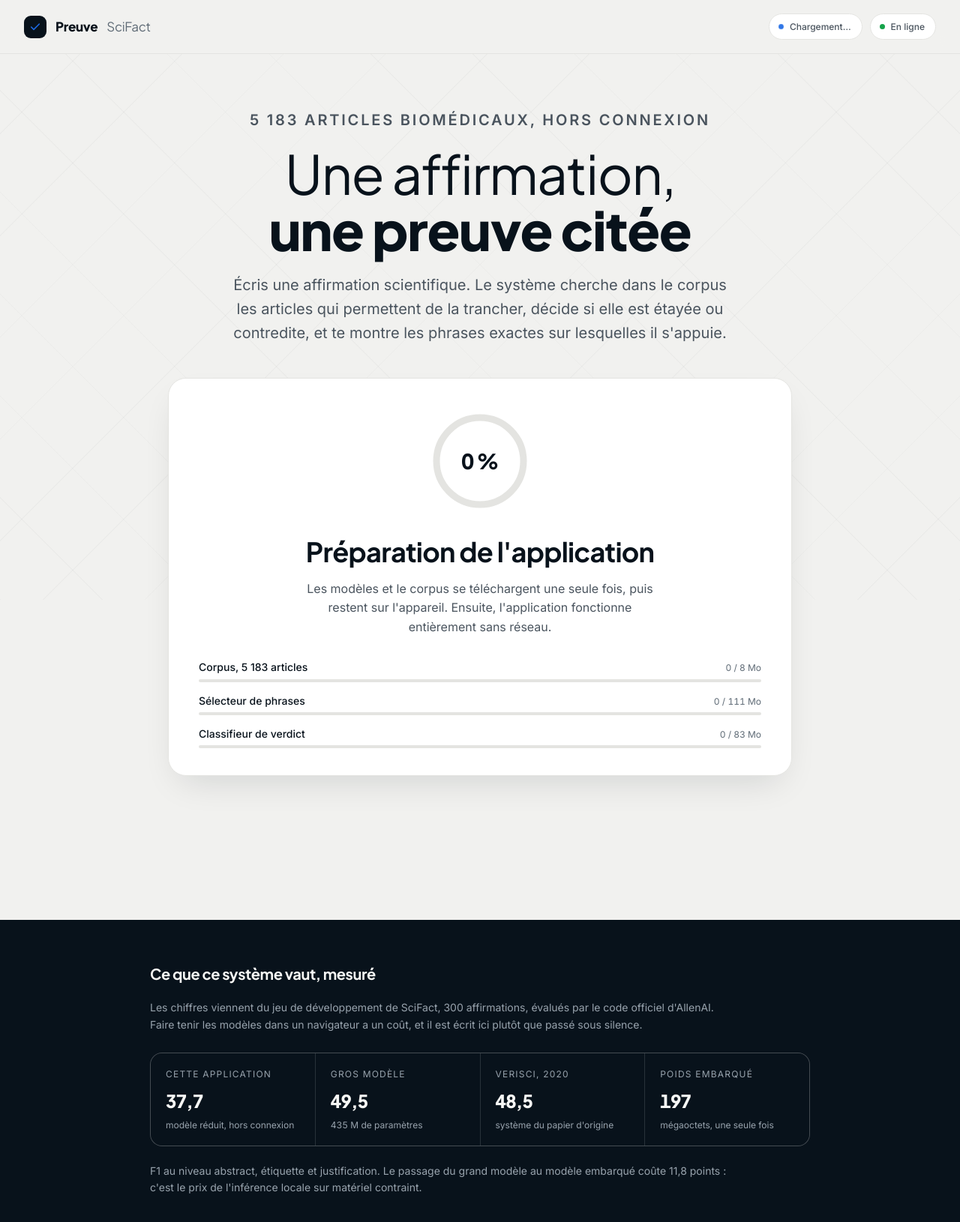
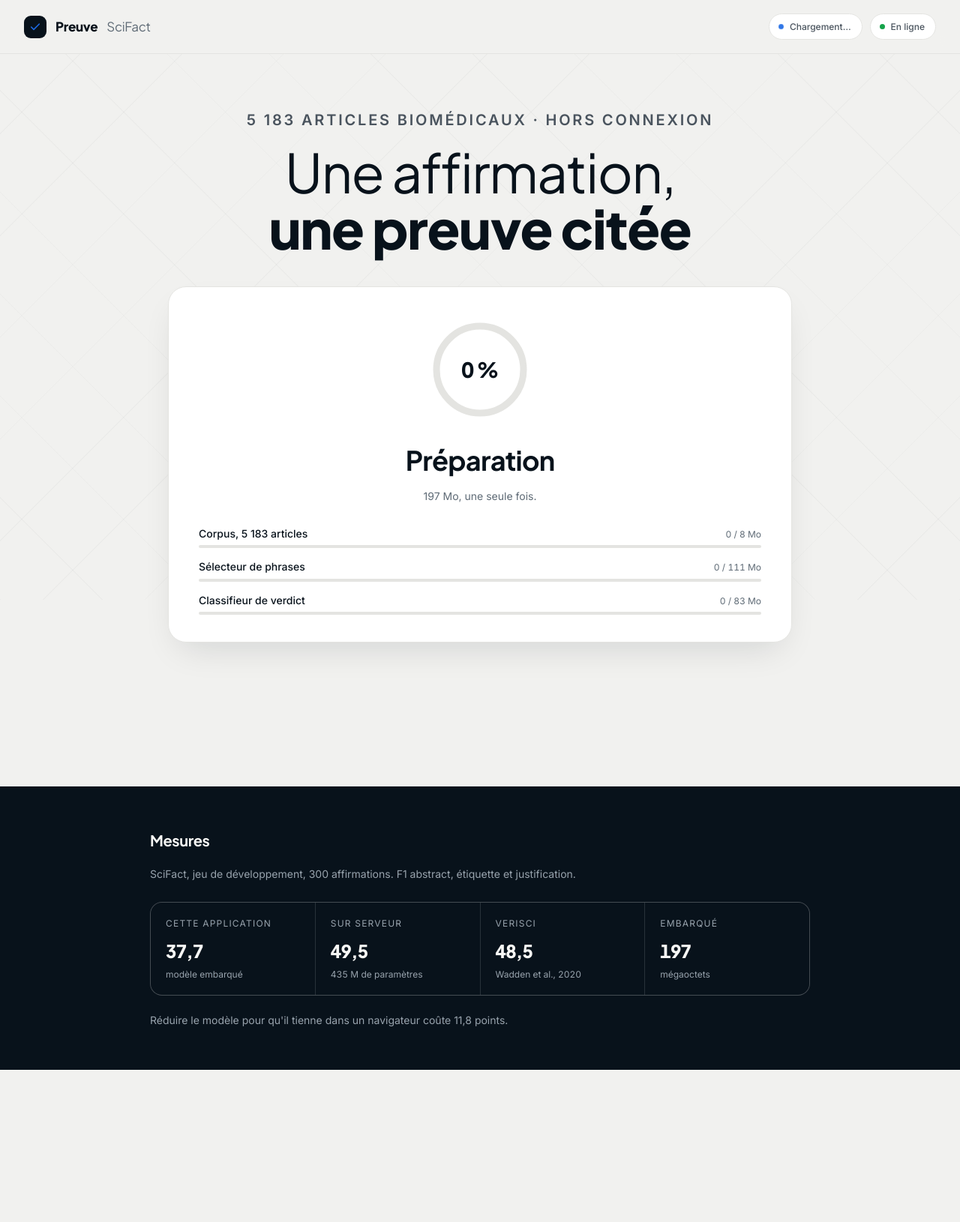
Before and after one commit to ssbx04/citedai, a plain HTML site: page app/index.html in a window 1280 px wide. Shown: the whole page at 75% size. After the commit the page ends 1427 px from the top, so only its background shows below. Drawn offline with Linux system fonts and the light colour scheme.

Commit message:
Alleger le texte de l'interface
L'interface expliquait ce qu'elle montrait deja. Suppression du paragraphe
d'accroche, de l'explication du chargement, des deux paragraphes du pied et du
rappel de l'affirmation sous les resultats.

L'etat vide disait "c'est une reponse, pas un echec : le systeme se tait
plutot que d'inventer une source". Il dit maintenant "Rien dans le corpus ne
tranche cette affirmation". Un systeme n'a pas a plaider sa propre cause.

Claude-Session: https://claude.ai/code/session_01TEWyCqVpP1wHHR7WD3fiD1

```diff
--- a/app/app.js
+++ b/app/app.js
@@ -60,22 +60,13 @@ function signalerReseau() {
 
 function afficher(trouves, affirmation) {
   if (trouves.length === 0) {
-    $('resultats').innerHTML = `
-      <div class="rien">
-        <strong>Aucun article ne tranche cette affirmation</strong>
-        Le corpus a été parcouru, mais rien n'y étaye ni ne contredit ce que tu as
-        écrit. C'est une réponse, pas un échec : le système se tait plutôt que
-        d'inventer une source.
-      </div>`;
+    $('resultats').innerHTML =
+      `<div class="rien">Rien dans le corpus ne tranche cette affirmation.</div>`;
     return;
   }
 
-  const pluriel = trouves.length > 1;
   const entete = `
-    <div class="entete-resultats">
-      <p class="eyebrow">${trouves.length} article${pluriel ? 's' : ''} ${pluriel ? 'tranchent' : 'tranche'} la question</p>
-      <p>Affirmation vérifiée : « ${echapper(affirmation)} »</p>
-    </div>`;
+    <p class="eyebrow">${trouves.length} article${trouves.length > 1 ? 's' : ''}</p>`;
 
   const cartes = trouves.map((trouve) => `
     <article class="article">
--- a/app/index.html
+++ b/app/index.html
@@ -36,13 +36,8 @@
 <main class="contenu">
 
   <section class="intro">
-    <p class="eyebrow">5 183 articles biomédicaux, hors connexion</p>
+    <p class="eyebrow">5 183 articles biomédicaux · hors connexion</p>
     <h1>Une affirmation, <strong>une preuve citée</strong></h1>
-    <p>
-      Écris une affirmation scientifique. Le système cherche dans le corpus les
-      articles qui permettent de la trancher, décide si elle est étayée ou
-      contredite, et te montre les phrases exactes sur lesquelles il s'appuie.
-    </p>
   </section>
 
   <section class="chargement" id="chargement">
@@ -54,11 +49,8 @@
       </svg>
       <div class="valeur" id="pourcentage">0 %</div>
     </div>
-    <h2>Préparation de l'application</h2>
-    <p>
-      Les modèles et le corpus se téléchargent une seule fois, puis restent sur
-      l'appareil. Ensuite, l'application fonctionne entièrement sans réseau.
-    </p>
+    <h2>Préparation</h2>
+    <p>197 Mo, une seule fois.</p>
     <div class="pieces" id="pieces"></div>
   </section>
 
@@ -91,35 +83,27 @@
 
 <footer class="pied">
   <div class="dedans">
-    <h2>Ce que ce système vaut, mesuré</h2>
-    <p>
-      Les chiffres viennent du jeu de développement de SciFact, 300 affirmations,
-      évalués par le code officiel d'AllenAI. Faire tenir les modèles dans un
-      navigateur a un coût, et il est écrit ici plutôt que passé sous silence.
-    </p>
+    <h2>Mesures</h2>
+    <p>SciFact, jeu de développement, 300 affirmations. F1 abstract, étiquette et justification.</p>
     <dl class="mesures">
       <div class="mesure">
         <dt>Cette application</dt>
-        <dd>37,7<small>modèle réduit, hors connexion</small></dd>
+        <dd>37,7<small>modèle embarqué</small></dd>
       </div>
       <div class="mesure">
-        <dt>Gros modèle</dt>
+        <dt>Sur serveur</dt>
         <dd>49,5<small>435 M de paramètres</small></dd>
       </div>
       <div class="mesure">
-        <dt>VeriSci, 2020</dt>
-        <dd>48,5<small>système du papier d'origine</small></dd>
+        <dt>VeriSci</dt>
+        <dd>48,5<small>Wadden et al., 2020</small></dd>
       </div>
       <div class="mesure">
-        <dt>Poids embarqué</dt>
-        <dd>197<small>mégaoctets, une seule fois</small></dd>
+        <dt>Embarqué</dt>
+        <dd>197<small>mégaoctets</small></dd>
       </div>
     </dl>
-    <p>
-      F1 au niveau abstract, étiquette et justification. Le passage du grand
-      modèle au modèle embarqué coûte 11,8 points : c'est le prix de l'inférence
-      locale sur matériel contraint.
-    </p>
+    <p>Réduire le modèle pour qu'il tienne dans un navigateur coûte 11,8 points.</p>
   </div>
 </footer>
 
--- a/app/styles.css
+++ b/app/styles.css
@@ -206,14 +206,14 @@ h1, h2, h3 {
   padding: 72px 24px 96px;
 }
 
-.intro { text-align: center; margin-bottom: 44px; }
+.intro { text-align: center; margin-bottom: 40px; }
 
 .intro h1 {
   font-size: var(--text-4xl);
   font-weight: 400;
   line-height: 1.04;
   text-wrap: balance;
-  margin: 18px 0 20px;
+  margin: 16px 0 0;
 }
 
 .intro h1 strong { font-weight: 800; }
@@ -360,10 +360,9 @@ h1, h2, h3 {
 .chargement h2 { font-size: var(--text-2xl); font-weight: 700; margin-bottom: 8px; }
 
 .chargement > p {
-  max-width: 30em;
-  margin: 0 auto 30px;
-  color: var(--text-body);
-  font-size: var(--text-base);
+  margin: 0 auto 28px;
+  color: var(--text-muted);
+  font-size: var(--text-sm);
 }
 
 .pieces { display: grid; gap: 14px; text-align: left; }
@@ -494,15 +493,13 @@ h1, h2, h3 {
 }
 
 .rien {
-  background: var(--surface-raised);
   border: 1px dashed var(--border-default);
   border-radius: var(--radius-lg);
-  padding: 40px 32px;
+  padding: 28px 32px;
   text-align: center;
-  color: var(--text-body);
+  color: var(--text-muted);
+  font-size: var(--text-base);
 }
-
-.rien strong { display: block; color: var(--text-strong); font-family: var(--font-display); font-size: var(--text-lg); margin-bottom: 6px; }
 
 /* ---------- recherche en cours ---------- */
 
```
Also changed, not shown: app/apercu.html (+13 -32 lines).
